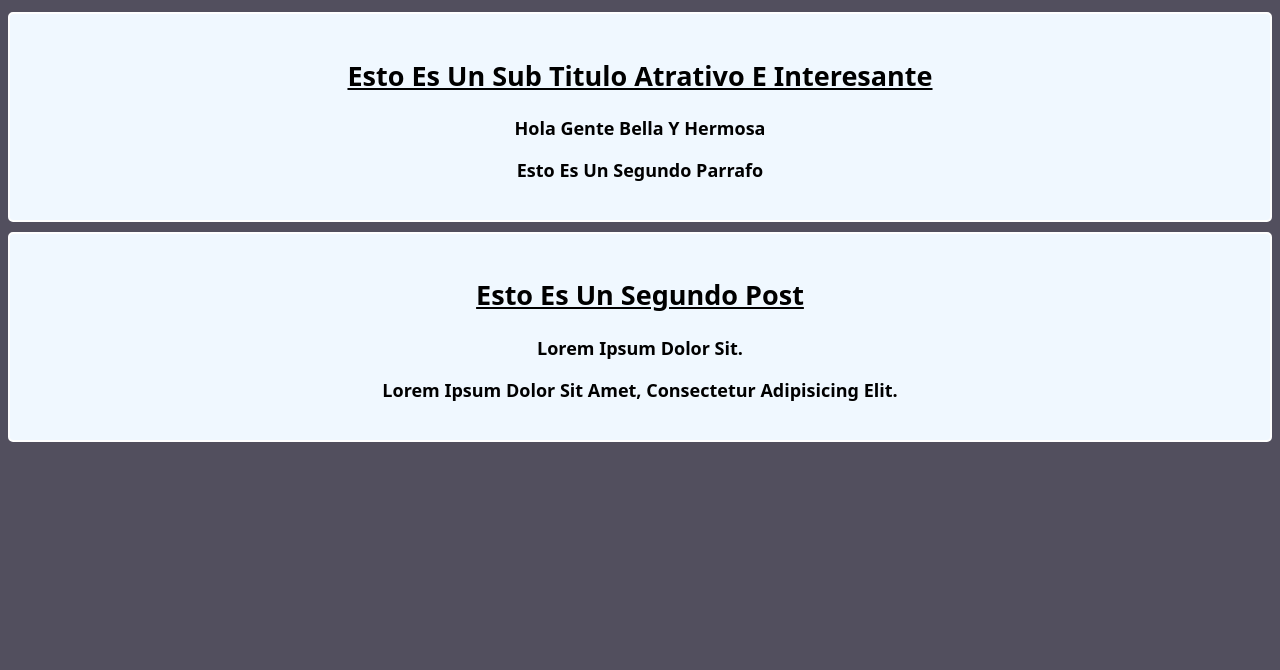
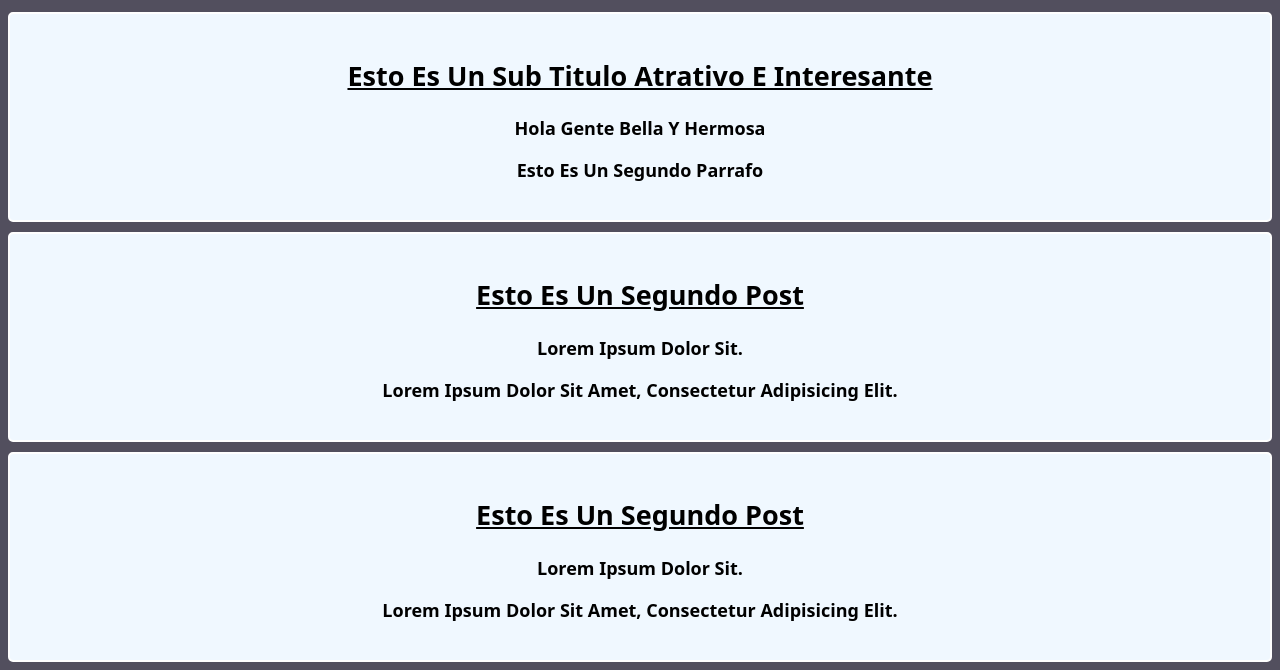
Before and after one commit to xatkx/borrar-luego, a plain HTML site: page index.html in a window 1280 px wide. Shown: the part 235-905 px from the top of the page. Before the commit the page ends 800 px from the top, so only its background shows below. Drawn offline with Linux system fonts and the light colour scheme.

Commit message:
add un post mas

```diff
--- a/css/style.css
+++ b/css/style.css
@@ -17,6 +17,7 @@ body {
 header {
 
     color: black !important;
+
 }
 
 .container {
@@ -35,6 +36,9 @@ header {
 .navegation {
     background-color: aliceblue;
     border-radius: 10px;
+
+
+
 }
 .navegation > ul {
     display: flex;
--- a/index.html
+++ b/index.html
@@ -34,6 +34,11 @@
                 <p>Lorem ipsum dolor sit.</p>
                 <p>Lorem ipsum dolor sit amet, consectetur adipisicing elit.</p>
             </div>
+            <div class="post">
+                <h2>esto es un segundo post </h2>
+                <p>Lorem ipsum dolor sit.</p>
+                <p>Lorem ipsum dolor sit amet, consectetur adipisicing elit.</p>
+            </div>
         </div>
 
         <script src="./js/app.js"></script>
```
